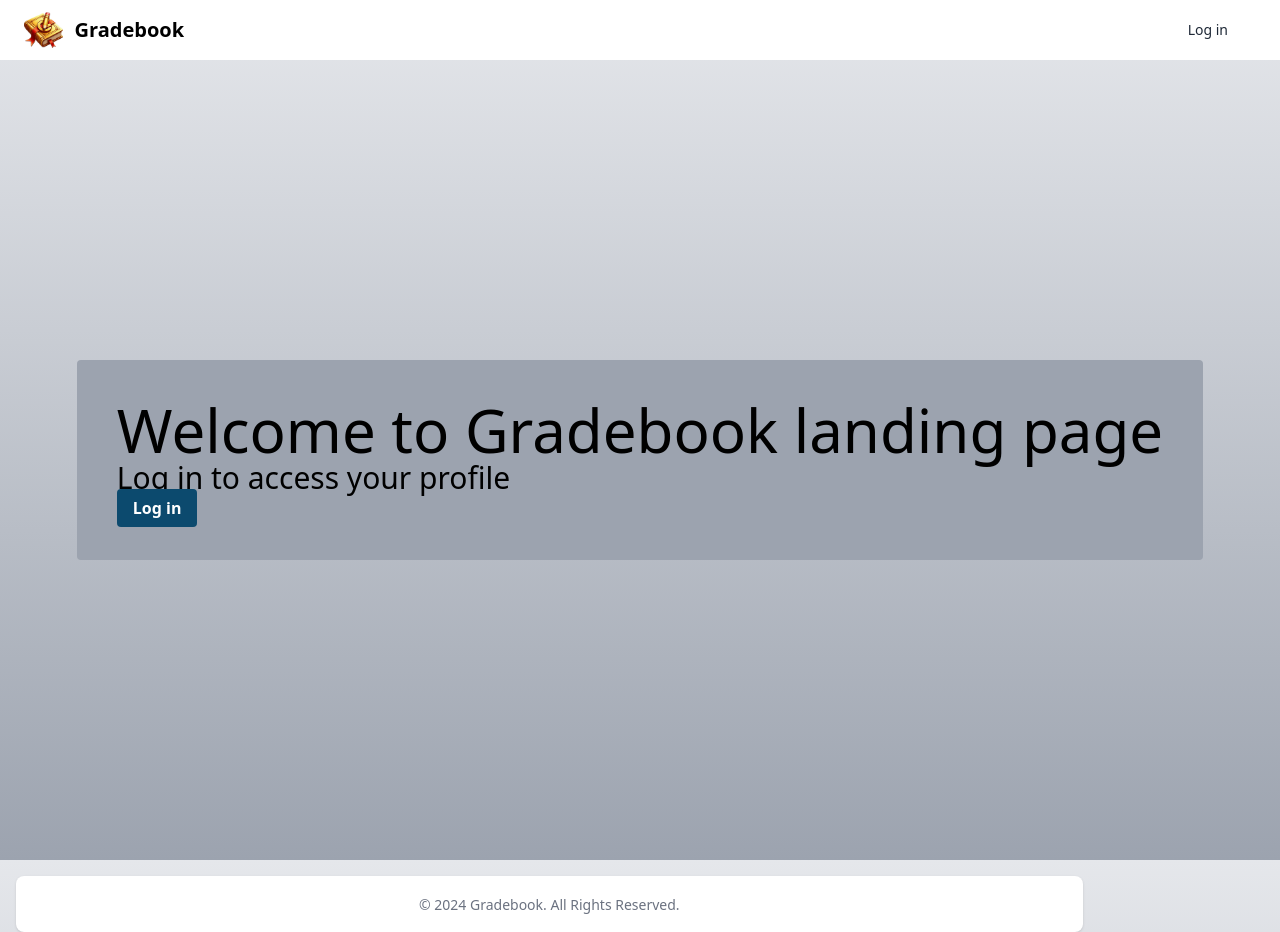
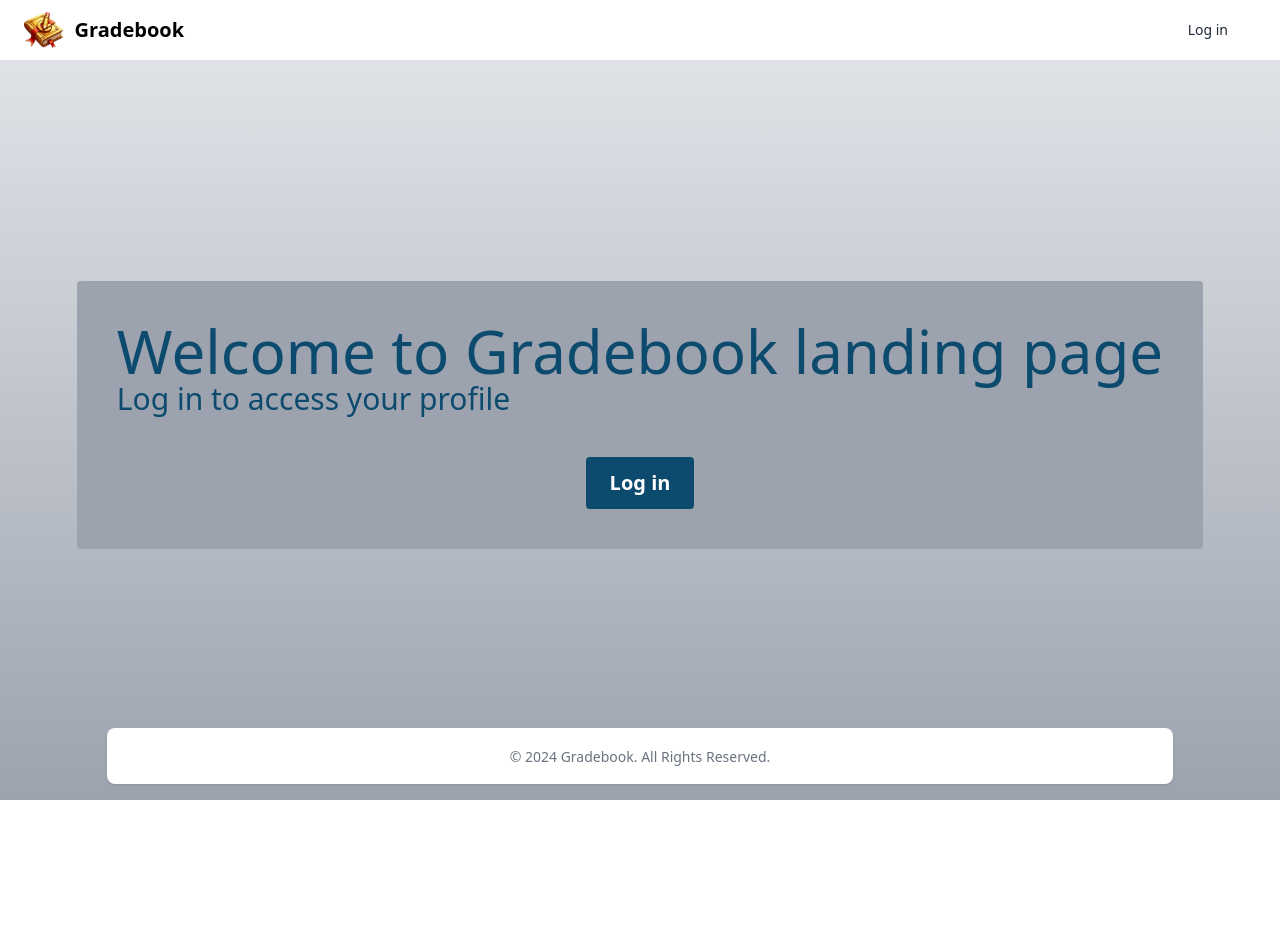
Before and after one commit to JakJaj/Gradebook, a React (Vite) app in the folder frontend/: page / in a window 1280 px wide. After the commit the page ends 800 px from the top, so only its background shows below. Built offline with nearby package versions, Linux system fonts and the light colour scheme.

Commit message:
fix a page structure

```diff
--- a/frontend/src/components/App/base-components/footer/Footer.tsx
+++ b/frontend/src/components/App/base-components/footer/Footer.tsx
@@ -3,7 +3,7 @@ import React from "react";
 
 function Footer(){
     return(
-        <footer className="bg-white rounded-lg shadow m-4 dark:bg-gray-800 absolute  w-5/6">
+        <footer className="bg-white rounded-lg shadow m-4 dark:bg-gray-800 w-5/6 flex justify-self-center ">
             <div className="w-full mx-auto max-w-screen-xl p-4 text-center">
                 <span className="text-sm text-gray-500 sm:text-center dark:text-gray-400">© 2024 Gradebook. All Rights Reserved.</span>
             </div>
--- a/frontend/src/components/pages/LandingPage/LandingPage.tsx
+++ b/frontend/src/components/pages/LandingPage/LandingPage.tsx
@@ -7,9 +7,13 @@ import GoToLoginBox from "./components/GoToLoginBox";
 function LandingPage(){
     return(
         <>
+        <div className="grid grid-rows-6 h-screen">
         <TopBar buttonProps={[]} landingPage={true}/>
+
         <GoToLoginBox />
+
         <Footer />
+        </div>
         </>
     );
 }
--- a/frontend/src/components/pages/LandingPage/components/GoToLoginBox.tsx
+++ b/frontend/src/components/pages/LandingPage/components/GoToLoginBox.tsx
@@ -5,15 +5,15 @@ import { Link } from "react-router-dom";
 function GoToLoginBox(){
 
     return(
-        <div className="flex items-center justify-center h-screen">
-            <div className=" bg-gray-400 rounded p-10 " >
+        <div className="grid justify-self-center row-span-5">
+            <div className="grid grid-col-3 gap-10 grid-row-3 bg-gray-400 rounded p-10 self-center" >
 
-                <div className="">
-                    <p className="text-6xl ">Welcome to Gradebook landing page</p>
-                    <p className="text-3xl self-center">Log in to access your profile</p>
+                <div className="self-center col-span-3 row-span-2">
+                    <p className="text-6xl text-sky-900">Welcome to Gradebook landing page</p>
+                    <p className="text-3xl self-center text-sky-900">Log in to access your profile</p>
                 </div>
 
-                <Link to='/login' className="bg-sky-900 hover:bg-sky-600 text-white font-bold py-2 px-4  rounded ">Log in</Link>
+                <Link to='/login' className="text-xl bg-sky-900 hover:bg-sky-600 text-white font-bold py-3 px-6 col-start-2 rounded ">Log in</Link>
             </div>
         </div>
     )
```
